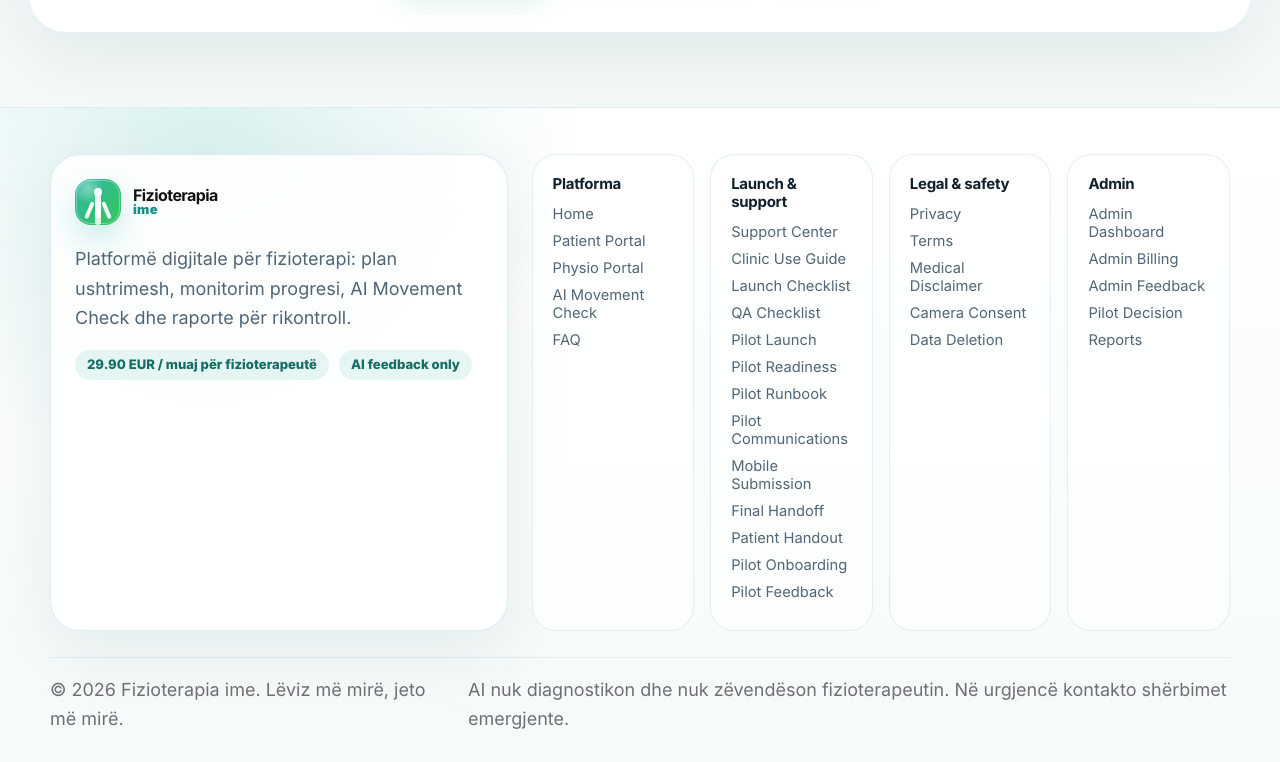
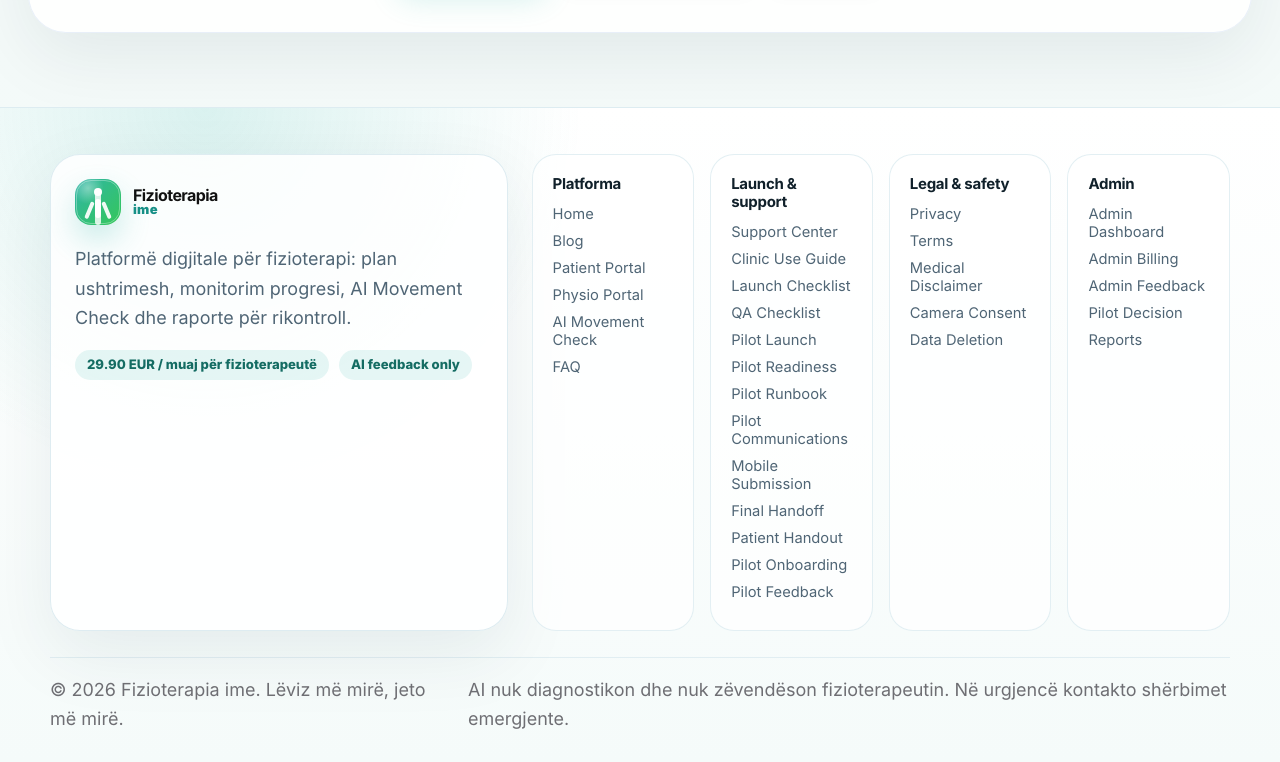
Before and after one commit to diellzarabushaj-source/FIZIOTERAPIA-IME, a Next.js app: page / in a window 1280 px wide. Shown: the part 4715-5477 px from the top of the page. Built offline with nearby package versions, Linux system fonts and the light colour scheme; no server answers.

Commit message:
Add blog link to footer

```diff
--- a/components/SiteFooter.tsx
+++ b/components/SiteFooter.tsx
@@ -5,6 +5,7 @@ const footerSections = [
     title: "Platforma",
     links: [
       ["Home", "/"],
+      ["Blog", "/blog"],
       ["Patient Portal", "/patient-portal"],
       ["Physio Portal", "/physiotherapist-portal"],
       ["AI Movement Check", "/ai-check"],
```
